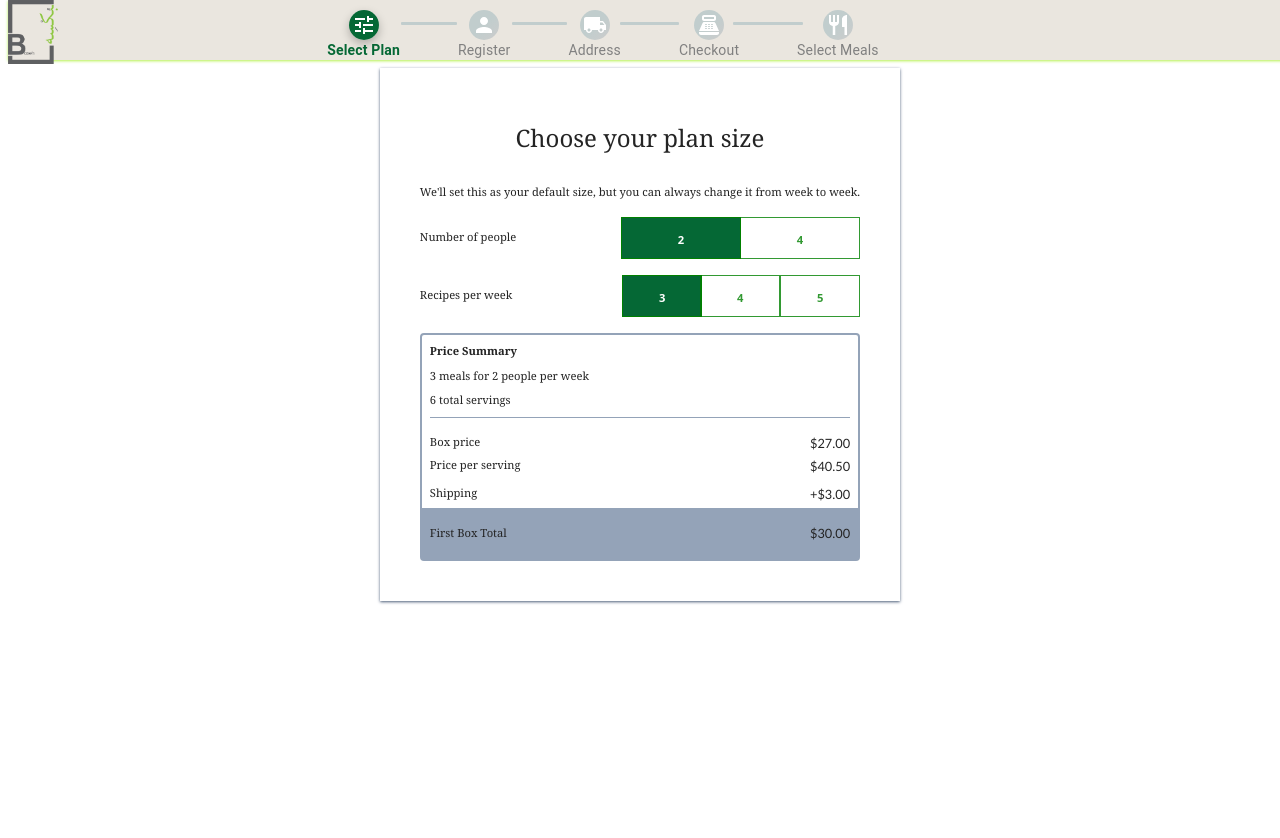
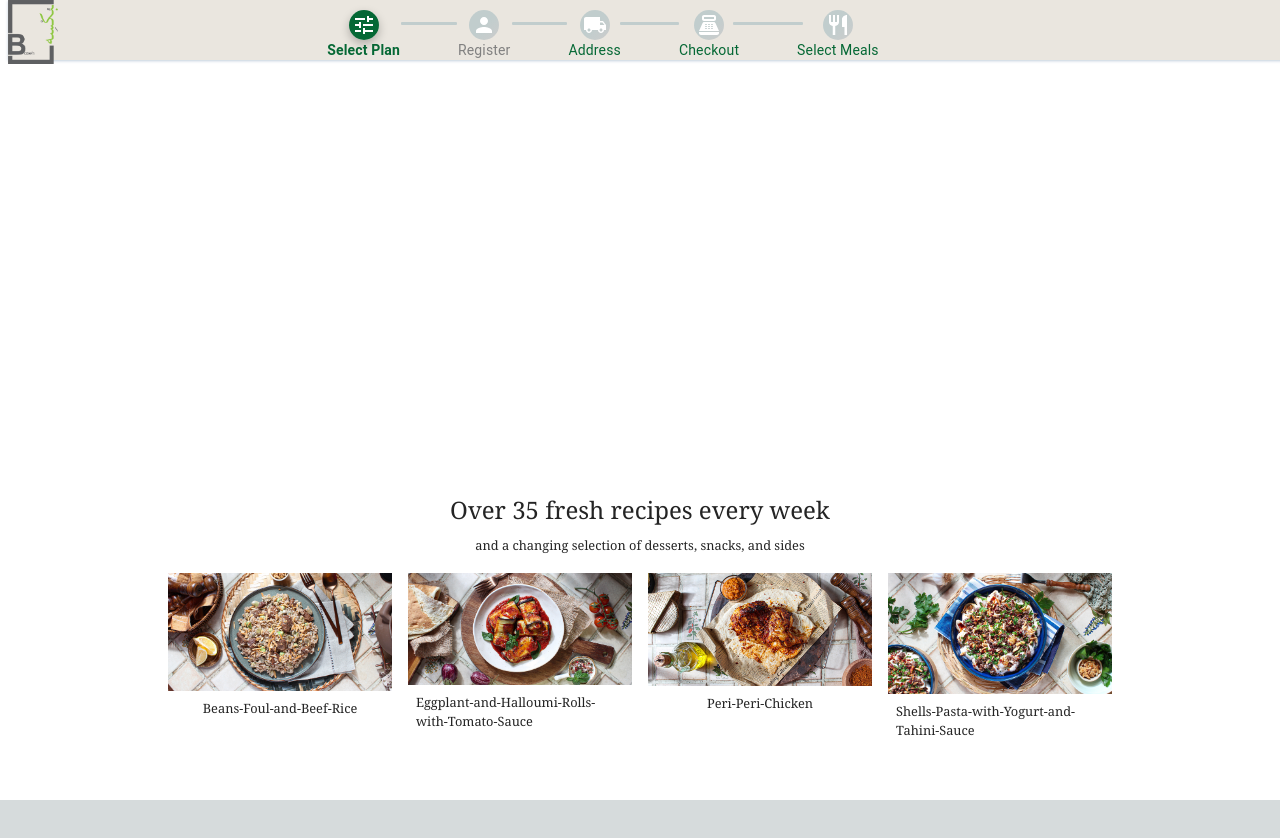
Before and after one commit to IbrahimSam96/Foodio, a Next.js app: page /plans in a window 1280 px wide. Shown: the top 838 px of the page. After the commit the page ends 800 px from the top, so only its background shows below. Built offline with nearby package versions, Linux system fonts and the light colour scheme; no server answers; sample sign-in values are in the browser's storage.

Commit message:
Added stepper logic + Login/Logout functionality

```diff
--- a/pages/index.js
+++ b/pages/index.js
@@ -1,5 +1,8 @@
 import Image from 'next/image'
 import { useAuth } from '@/Authenticator';
+
+import { firebaseauth } from '@/InitFirebase'
+import { signOut } from "firebase/auth";
 
 import { useRouter } from 'next/router'
 import { TypeAnimation } from 'react-type-animation';
@@ -22,10 +25,22 @@ const Home = () => {
 
   console.log(user.user)
 
+  const SignOut = () => {
+    signOut(firebaseauth).then(() => {
+      // Sign-out successful.
+      console.log("success")
+    }).catch((error) => {
+      console.log(error)
+      // An error happened.
+    });
+
+  }
+
+
   return (
     <div className={` h-full min-h-screen w-full grid grid-cols-[repeat(7,1fr)] grid-rows-[60px,650px,550px,450px,350PX,350px] bg-[#ffffff]`}>
 
-      <div className={`bg-[#EAE6DF] mx-2 fixed w-full z-30 col-start-1 col-end-8 grid grid-cols-[60px,100px,160px,160px,auto,150px] shadow shadow-lime-300 `}>
+      <div className={`bg-[#EAE6DF] mx-2 fixed w-full z-30 col-start-1 col-end-8 grid grid-cols-[60px,100px,160px,160px,auto,150px] shadow shadow-slate-300 `}>
 
         <span>
           <Image
@@ -40,7 +55,7 @@ const Home = () => {
           />
         </span>
 
-        <span className={` p-4 self-center justify-self-center hover:bg-[#E4FABF] hover:cursor-pointer group`}>
+        <span onClick={() => router.push('/plans')} className={` p-4 self-center justify-self-center hover:bg-[#E4FABF] hover:cursor-pointer group`}>
           <p className={`group-hover:text-[green] text-sm `}> Our Plans </p>
         </span>
 
@@ -108,7 +123,9 @@ const Home = () => {
                 <p className={`whitespace-nowrap text-sm	`}> Support  </p>
               </span>
 
-              <span className={`hover:bg-[#E4FABF] p-3 flex`}>
+              <span onClick={() => {
+                SignOut()
+              }} className={`hover:bg-[#E4FABF] p-3 flex`}>
                 <LogoutIcon className={`mr-2`} />
                 <p className={` whitespace-nowrap text-sm	`}>  Logout </p>
               </span>
--- a/pages/plans.js
+++ b/pages/plans.js
@@ -25,14 +25,22 @@ import RestaurantIcon from '@mui/icons-material/Restaurant';
 import { styled } from '@mui/material/styles';
 import { StepConnector, stepConnectorClasses } from '@mui/material';
 import { useState } from 'react';
+import { Swiper, SwiperSlide } from 'swiper/react';
+import { Navigation, EffectCoverflow } from "swiper";
+// Import Swiper styles
+import 'swiper/css';
+import 'swiper/css/navigation';
+import "swiper/css/effect-coverflow";
 
 
 const Plans = () => {
 
+  const user = useAuth();
+
+
   const [activeStep, setActiveStep] = useState(0);
   const [numberOfPeople, setNumberOfPeople] = useState(2);
   const [numberOfRecipes, setNumberOfRecipes] = useState(3);
-
 
   const steps = [
     'Select Plan',
@@ -77,7 +85,7 @@ const Plans = () => {
     width: 30,
     height: 30,
     display: 'flex',
-    marginTop:"10px",
+    marginTop: "10px",
     borderRadius: '50%',
     justifyContent: 'center',
     alignItems: 'center',
@@ -113,7 +121,7 @@ const Plans = () => {
   return (
     <div className={` h-full min-h-screen w-full grid grid-cols-[repeat(7,1fr)] grid-rows-[60px,auto,350px] bg-[white]`}>
 
-      <div className={`bg-[#EAE6DF] mx-2 fixed w-full z-30 col-start-1 col-end-8 grid grid-cols-[60px,1fr,150px] max-h-[60px] shadow shadow-lime-300 `}>
+      <div className={`bg-[#EAE6DF] mx-2 fixed w-full z-30 col-start-1 col-end-8 grid grid-cols-[60px,1fr,150px] max-h-[60px] shadow shadow-slate-300 `}>
 
         <span>
           <Image
@@ -128,12 +136,17 @@ const Plans = () => {
           />
         </span>
 
-        <Stepper className={`justify-self-center `} alternativeLabel  activeStep={activeStep} connector={<ColorlibConnector />}>
+        <Stepper className={`justify-self-center `} alternativeLabel activeStep={activeStep} connector={<ColorlibConnector />}>
           {steps.map((label, index) => {
             return (
-              < Step className={``} key={label} >
+              < Step className={``} key={label} disabled={index == 1 && user.user && true} >
                 <StepLabel className={`mx-4 hover:cursor-pointer `} onClick={() => {
-                  setActiveStep((prev) => prev + 1)
+                  if (index == 1 && user.user && true) {
+                    // Do nothin
+                  }
+                  else {
+                    setActiveStep((prev) => index)
+                  }
                 }} StepIconComponent={ColorlibStepIcon} >{label}</StepLabel>
               </Step>
             )
@@ -144,7 +157,8 @@ const Plans = () => {
 
       </div>
 
-      <div className={`col-start-1 col-end-8 row-start-2 row-end-3 justify-self-center self-center grid shadow  shadow-slate-500 m-2 p-10`} >
+      {activeStep == 1 &&
+        <div className={`col-start-1 col-end-8 row-start-2 row-end-3 justify-self-center self-center grid shadow shadow-slate-400 mt-8 p-10`} >
 
           <p className={` text-[1.5em] font-medium font-serif text-[rgb(36,36,36)] p-3 mx-auto`}>Choose your plan size
           </p>
@@ -231,7 +245,7 @@ const Plans = () => {
             <span className={`flex ml-auto row-start-1 col-start-2 `}>
               <span
                 onClick={() => { }}
-              className={`transition-[margin] py-2 px-[35.8px] ${numberOfRecipes == 3 ? `mr-[158px]` : numberOfRecipes == 4 ? `mr-[79px] ` : `mr-0`} border-[1px] border-[green]  bg-[#056835] `}>
+                className={`transition-[margin] py-2 px-[36px] ${numberOfRecipes == 3 ? `mr-[158px]` : numberOfRecipes == 4 ? `mr-[79px] ` : `mr-0`} border-[1px] border-[green]  bg-[#056835] `}>
                 <p className={`text-[white] text-[0.7em] font-bold inline`}>
                   {numberOfRecipes}
 
@@ -276,7 +290,7 @@ const Plans = () => {
                 </p>
 
                 <p className={` text-[0.8em] font-medium font-Financials text-[rgb(36,36,36)] ml-auto mr-2`}>
-                {`$${(numberOfPeople * numberOfRecipes * 4.5 / numberOfPeople * numberOfRecipes).toFixed(2)}`}
+                  {`$${((numberOfPeople * numberOfRecipes * 4.5) / (numberOfPeople * numberOfRecipes)).toFixed(2)}`}
                 </p>
               </span>
 
@@ -290,21 +304,130 @@ const Plans = () => {
                 </p>
               </span>
 
-            <span className={`flex py-4 bg-slate-400 `}>
+              <span className={`flex py-4 bg-slate-300 `}>
                 <p className={`ml-2 text-[0.7em] font-serif text-[rgb(36,36,36)] my-auto`}>
                   First Box Total
                 </p>
 
                 <p className={` text-[0.8em] font-medium font-Financials text-[rgb(36,36,36)] ml-auto mr-2`}>
-                {`$${(numberOfPeople * numberOfRecipes * 4.5 + 3).toFixed(2) } `}
+                  {`$${(numberOfPeople * numberOfRecipes * 4.5 + 3).toFixed(2)} `}
 
                 </p>
               </span>
             </span>
 
+
           </span>
 
+          <span onClick={() => {
+            if (user.user) {
+              setActiveStep(2)
+            }
+            else {
+              setActiveStep(1)
+            }
+          }} className={`py-2 px-8 my-4 text-center border-[1px] border-[green] self-center bg-[#056835] hover:opacity-80 hover:cursor-pointer group`}>
+            <p className={`text-[white] text-sm font-bold`}>
+              Select this plan
+            </p>
+          </span>
         </div>
+      }
+
+      {activeStep == 3 &&
+
+        <div className={`start-1 col-end-8 row-start-2 row-end-3 justify-self-center self-center grid shadow shadow-slate-400 mt-8 p-10`}>
+
+        </div>
+      }
+
+      <div className={`col-start-1 col-end-8 row-start-3 grid justify-self-center mt-8`}>
+
+        <span className={`self-center justify-self-center text-center`}>
+          <p className={` text-[1.5em] font-medium font-serif text-[rgb(36,36,36)] `}>
+            Over 35 fresh recipes every week
+          </p>
+          <p className={` text-[0.8em] font-medium font-serif text-[rgb(36,36,36)] p-2 `}>
+            and a changing selection of desserts, snacks, and sides
+          </p>
+        </span>
+
+        <Swiper
+          centeredSlides={false}
+          slidesPerView={4}
+          navigation={false}
+          // modules={[Navigation]}
+          allowTouchMove={true}
+          className={`w-full mb-8  max-w-[960px] `}
+          loop={true}
+        >
+          <SwiperSlide >
+            <span className={`grid px-2`} >
+              <Image
+                width={260}
+                height={315}
+                className={`inline justify-self-center `}
+                alt={'Beans-Foul-and-Beef-Rice'}
+                src={'/Beans-Foul-and-Beef-Rice.jpeg'}
+              />
+              <p className={`text-[0.8em] font-medium font-serif text-[rgb(36,36,36)] p-2 justify-self-center  `}>
+                Beans-Foul-and-Beef-Rice
+              </p>
+            </span>
+
+          </SwiperSlide >
+
+          <SwiperSlide >
+            <span className={`grid px-2`} >
+
+              <Image
+                width={260}
+                height={315}
+                className={`inline justify-self-center `}
+                alt={'Eggplant-and-Halloumi-Rolls-with-Tomato-Sauce'}
+                src={'/Eggplant-and-Halloumi-Rolls-with-Tomato-Sauce.jpeg'}
+              />
+              <p className={`text-[0.8em] font-medium font-serif text-[rgb(36,36,36)] p-2 justify-self-center  `}>
+                Eggplant-and-Halloumi-Rolls-with-Tomato-Sauce
+              </p>
+            </span>
+          </SwiperSlide >
+          <SwiperSlide >
+            <span className={`grid px-2`} >
+
+              <Image
+                width={260}
+                height={315}
+                className={`inline  justify-self-center `}
+                alt={'Peri-Peri-Chicken'}
+                src={'/Peri-Peri-Chicken.jpeg'}
+              />
+              <p className={`text-[0.8em] font-medium font-serif text-[rgb(36,36,36)] p-2 justify-self-center  `}>
+                Peri-Peri-Chicken
+              </p>
+            </span>
+          </SwiperSlide >
+          <SwiperSlide >
+            <span className={`grid px-2`} >
+
+              <Image
+                width={260}
+                height={315}
+                className={`inline justify-self-center `}
+                alt={'Shells-Pasta-with-Yogurt-and-Tahini-Sauce'}
+                src={'/Shells-Pasta-with-Yogurt-and-Tahini-Sauce.jpeg'}
+              />
+              <p className={`text-[0.8em] font-medium font-serif text-[rgb(36,36,36)] p-2 justify-self-center  `}>
+                Shells-Pasta-with-Yogurt-and-Tahini-Sauce
+              </p>
+            </span>
+
+          </SwiperSlide>
+        </Swiper>
+
+      </div>
+
+
     </div >
   )
 }
--- a/styles/globals.css
+++ b/styles/globals.css
@@ -23,7 +23,7 @@ body {
       rgb(var(--background-end-rgb))) rgb(var(--background-start-rgb));
 }
 
-/* Swiper */
+/* Swiper Navigation Buttons */
 div.swiper-button-prev,
 div.swiper-button-next {
   color: lime;
@@ -42,6 +42,7 @@ div.swiper-button-next:hover {
   background-color: #E4FABF;
 
 }
+
 
 /* MUI STepper Text */
 .Mui-active {
```
Also changed, not shown: pages/login.js (+16 -11 lines). Lines whose indentation alone changed are shown as unchanged.
